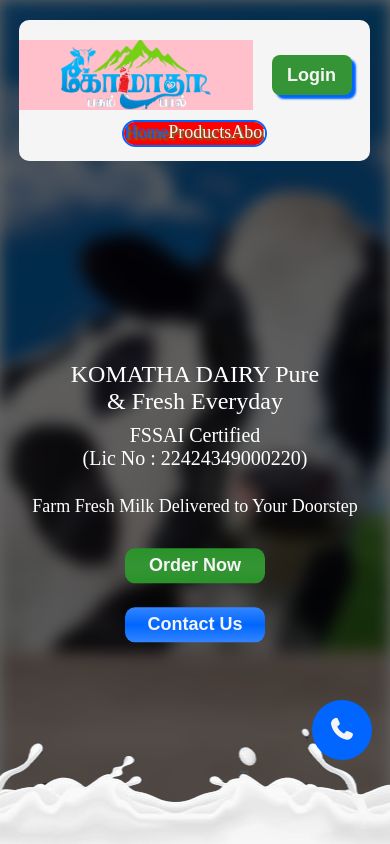
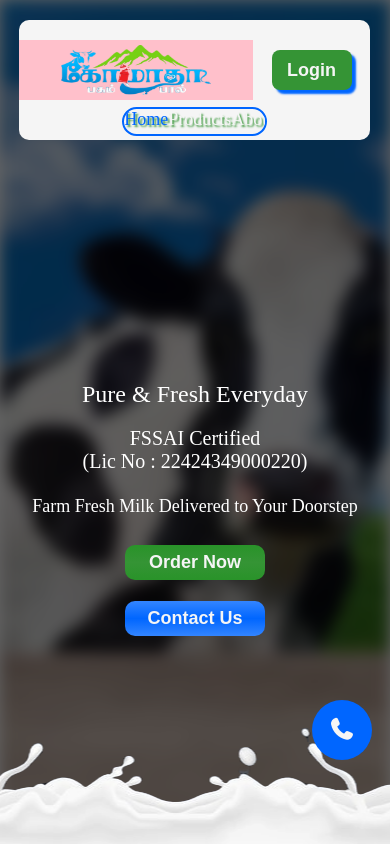
Before and after one commit to sudhakarm-dev/Gomatha-dairy, a plain HTML site: page index.html in a window 390 px wide. Shown: the top 844 px of the page. Drawn offline with nearby package versions, Linux system fonts and the light colour scheme.

Commit message:
no changes just bug fixing

```diff
--- a/Css/index.css
+++ b/Css/index.css
@@ -38,7 +38,6 @@
     background-image: url(../Assets/images/image.png);
     background-position: bottom;
     background-repeat: no-repeat;
-    /* background-size: contain; */
 }
 .home::before{
     content: "";
@@ -55,38 +54,34 @@
     position: fixed;
     top: 20px;
     right: 20px;
-    height: 12vh;
+    height: 80px;
     width: 90%;
-    z-index: 100;
+    z-index: 20;
     padding-top: 20px;
     padding-bottom: 20px;
     background-color: whitesmoke;
     border-radius: 10px;
     display: grid;
     grid-template-columns: 2fr 1fr;
-    grid-template-rows: 2fr 1fr ;
+    grid-template-rows: 60px 30px ;
     grid-template-areas: "logo CTA-btn-one"
                         " nav nav ";
+    row-gap: 6px;
 }
 
 .home .navbar .logo{
-    height: 100%;
-    width: 100%;
     display: flex;
     justify-content: center;
     align-items: center;
     background-color: pink;
 }
 .home .navbar .nav{
-    height: 100%;
-    width: 100%;
     display: flex;
     justify-content: center;
     align-items: center;
 }
 .home .navbar .nav .navlist{
-    height: 50%;
-    background-color: red;
+    height: 25px;
     border-radius: 40px;
     border: 2px solid #0066FF;
     width: 40%;
@@ -94,7 +89,7 @@
     font-size: 18px;
     color: #0066FF;
     text-shadow: 2px 2px 2px #359435;
-    overflow-x: hidden;
+    overflow-y: hidden;
 }
 
 .home .navbar .CTA-btn-one{
@@ -117,7 +112,7 @@
     cursor: pointer;
 }
 .home .home_nav{
-    height: 35vh;
+    height: 280px;
     width: 100%;
     position: absolute;
     top: 60%;
@@ -125,9 +120,6 @@
     transform: translate(-50%, -50%);
     z-index: 10;
     color: white;
-    display: flex;
-    justify-content: center;
-    align-items: center;
 }
 
 .home .home_nav .nav-items{
@@ -135,7 +127,7 @@
     height: 100%;
     display: grid;
     grid-template-columns: repeat(2, 1fr);
-    grid-template-rows: repeat(5 ,1fr);
+    grid-template-rows: repeat(5 ,56px);
     grid-template-areas: " heading-1 heading-1"
                             "heading-2 heading-2"
                             "heading-3 heading-3"
@@ -145,22 +137,35 @@
 }
 
 .home .home_nav .nav-items .heading-1{
-    text-align: center;
     font-size: 24px;
     width: 70%;
+    height: 56px;
+    display: flex;
+    align-items: center;
+    justify-content: center;
 }
 
 .home .home_nav .nav-items .heading-2{
+    height: 56px;
     text-align: center;
     font-size: 20px;
+    width: 70%;
+    display: flex;
+    align-items: center;
+    justify-content: center;
 }
 
 .home .home_nav .nav-items .heading-3{
+    height: 56px;
     text-align: center;
     font-size: 18px;
+    display: flex;
+    align-items: center;
+    justify-content: center;
 }
 
 .home .home_nav .nav-items .button-1{
+    height: 56px;
     font-size: 18px;
     height: 35px;
     width: 140px;
@@ -171,9 +176,13 @@
     font-weight: bold;
     text-transform: capitalize;
     cursor: pointer;
+    display: flex;
+    align-items: center;
+    justify-content: center;
 }
 
 .home .home_nav .nav-items .button-2{
+    height: 56px;
     font-size: 18px;
     height: 35px;
     width: 140px;
@@ -184,6 +193,9 @@
     font-weight: bold;
     text-transform: capitalize;
     cursor: pointer;
+    display: flex;
+    align-items: center;
+    justify-content: center;
 }
 
 .CTA-btn-two{
@@ -213,6 +225,7 @@
     align-items: center;
     flex-direction: column;
     gap: 20px;
+    background-color: red;
 }
 .Products .heading-2{
     text-transform: capitalize;
@@ -221,11 +234,9 @@
     color: #299329;
 }
 .Products .product-container{
-    height: 400px;
-    width: 230px;
+    height: 350px;
+    width: 100%;
     background-color: whitesmoke;
-    border-radius: 10px;
-    box-shadow: 4px 4px 5px #299329;
     display: flex;
     align-items: center;
     overflow-y: scroll;
@@ -245,6 +256,10 @@
     align-items: center;
     flex-direction: column;
     gap: 10px;
+}
+.Products .product-container div > button{
+    height: 50px;
+    width: 180px;
 }
 
 .about-us{
--- a/index.html
+++ b/index.html
@@ -16,7 +16,7 @@
         <div class="navbar">
 
             <span class="logo" style="grid-area: logo;">
-                <img src="./Assets/icons/Logo.png" height="70px" width="150px">
+                <img src="./Assets/icons/Logo.png" height="50px" width="150px">
             </span>
 
             <nav class="nav" style="grid-area: nav;">
@@ -39,7 +39,7 @@
         <section class="home_nav">
 
             <span class="nav-items">
-                <p style="grid-area: heading-1;" class="heading-1">KOMATHA DAIRY Pure & Fresh Everyday</p>
+                <p style="grid-area: heading-1;" class="heading-1">Pure & Fresh Everyday</p>
                 <p style="grid-area: heading-2;" class="heading-2">FSSAI Certified <br>(Lic No : 22424349000220)</p>
                 <p style="grid-area: heading-3;" class="heading-3">Farm Fresh Milk Delivered to Your Doorstep</p>
                 <button style="grid-area: button-1;" class="button-1">Order now</button>
@@ -71,6 +71,7 @@
                     Milk
                 </h2>
                 <img src="" height="260px" width="200px">
+                <button>Buy Now</button>
             </div>
 
             <div class="prod-curd">
@@ -78,6 +79,7 @@
                     Curd
                 </h2>
                 <img src="" height="260px" width="200px">
+                <button>Buy Now</button>
             </div>
 
             <div class="prod-ghee">
@@ -85,6 +87,7 @@
                     Ghee
                 </h2>
                 <img src="" height="260px" width="200px">
+                <button>Buy Now</button>
             </div>
 
             <div class="prod-fresh-juice">
@@ -92,6 +95,14 @@
                     Milk drinks
                 </h2>
                 <img src="" height="260px" width="200px">
+                <button>Buy Now</button>
+            </div>
+
+            <div class="left-btn">
+                <i class="fa fa-arrow-right" aria-hidden="true"></i>
+            </div>
+            <div class="right-btn">
+                <i class="fa fa-arrow-left" aria-hidden="true"></i>
             </div>
 
         </div>
@@ -162,5 +173,9 @@
         </footer>
     </div>
 
+    <div class="logcard">
+
+    </div>
+
     <script src="./JS/animation.js"></script>
 </body>
```
Also changed, not shown: Css/animation.css (added), JS/main.js (added).
